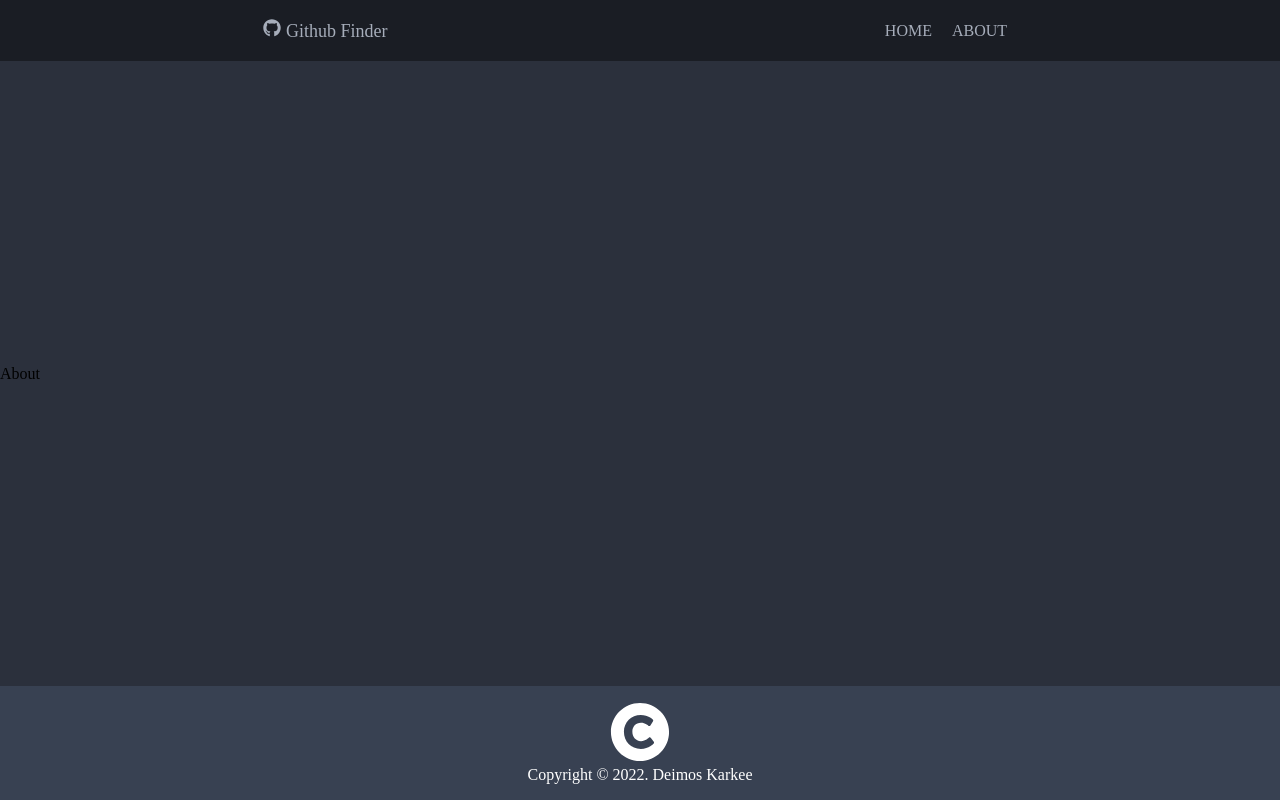
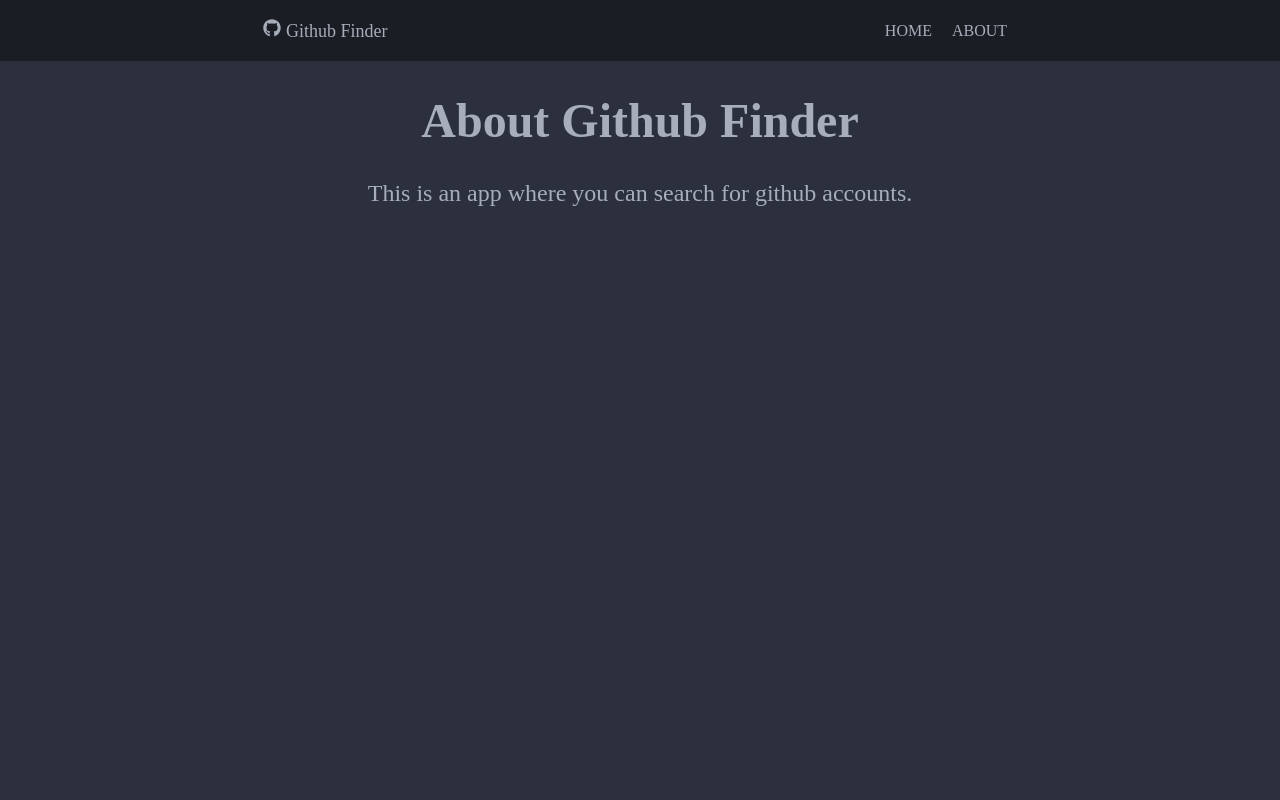
Before and after one commit to DeimosKarkee/Github-Finder, a React (Create React App) app: page /about in a window 1280 px wide. Shown: the top 800 px of the page. Built offline with nearby package versions, Linux system fonts and the light colour scheme.

Commit message:
notfound page styled

```diff
--- a/src/index.css
+++ b/src/index.css
@@ -37,6 +37,69 @@ header {
   font-size: medium;
 }
 
+/* Not found page -------------------------------------- */
+.not-found {
+  background-color: #2b303c;
+  width: 100%;
+  height: 100vh;
+  color: #a7adbb;
+  display: flex;
+  flex-direction: column;
+  align-items: center;
+  justify-content: center;
+}
+
+.not-found > h1 {
+  font-size: 6rem;
+  line-height: 1;
+  margin-bottom: 2rem;
+}
+
+.not-found > p {
+  font-size: 3rem;
+  line-height: 1;
+  margin-bottom: 2rem;
+}
+
+.not-found > a {
+  display: flex;
+  align-items: center;
+  height: 4rem;
+  padding-left: 1.5rem;
+  padding-right: 1.5rem;
+  min-height: 4rem;
+  font-size: 1.25rem;
+  background-color: #4f18bb;
+  font-weight: 200;
+  color: #ffffff;
+  border: none;
+  border-radius: 12px;
+}
+
+.not-found a > * {
+  padding-right: 3px;
+}
+
+/* About page ---------------------------------------- */
+.about {
+  background-color: #2b303c;
+  color: #a7adbb;
+  height: 100vh;
+  display: flex;
+  flex-direction: column;
+  align-items: center;
+  justify-content: top;
+}
+
+.about > h1 {
+  font-size: 3rem;
+  margin: 2rem;
+}
+
+.about > p {
+  font-size: 1.5rem;
+}
+
 /* Footer -------------------------------------------- */
 footer {
   width: 100%;
--- a/src/pages/About.jsx
+++ b/src/pages/About.jsx
@@ -1,7 +1,12 @@
 import React from "react";
 
 function About() {
-  return <div>About</div>;
+  return (
+    <div className="about">
+      <h1>About Github Finder</h1>
+      <p>This is an app where you can search for github accounts.</p>
+    </div>
+  );
 }
 
 export default About;
--- a/src/pages/NotFound.jsx
+++ b/src/pages/NotFound.jsx
@@ -1,7 +1,17 @@
-import React from "react";
+import { Link } from "react-router-dom";
+import { FaHome } from "react-icons/fa";
 
 function NotFound() {
-  return <div>NotFound</div>;
+  return (
+    <div className="not-found">
+      <h1>Oops!</h1>
+      <p>404-Page not found!</p>
+      <Link>
+        <FaHome />
+        Back to Home
+      </Link>
+    </div>
+  );
 }
 
 export default NotFound;
```
